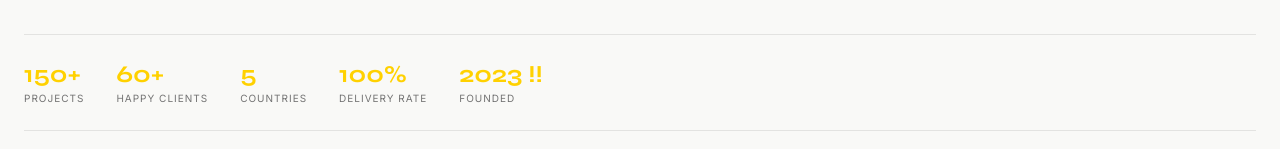
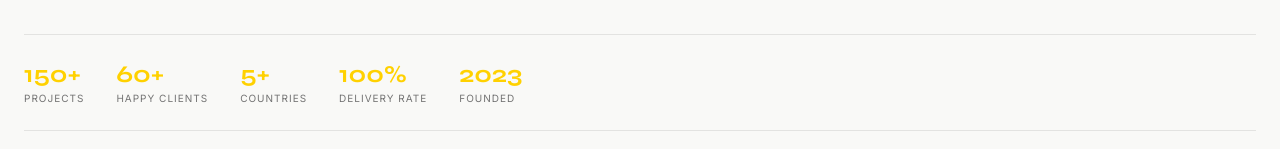
Before and after one commit to JatinMakhija-10/Syntra-Editing-Agency, a React (Vite) app: page / in a window 1280 px wide. Shown: the part 547-696 px from the top of the page. Built offline with nearby package versions, Linux system fonts and the light colour scheme; no server answers; the database is empty.

Commit message:
fix: resolve stat counter numbers wrapping, typo suffix, and card layout

```diff
--- a/src/App.jsx
+++ b/src/App.jsx
@@ -432,9 +432,9 @@ function App() {
                 {[
                   { val: '150', suffix: '+', label: 'Projects' },
                   { val: '60', suffix: '+', label: 'Happy Clients' },
-                  { val: '5', suffix: '', label: 'Countries' },
+                  { val: '5', suffix: '+', label: 'Countries' },
                   { val: '100', suffix: '%', label: 'Delivery Rate' },
-                  { val: '2023', suffix: ' !!', label: 'Founded' },
+                  { val: '2023', suffix: '', label: 'Founded' },
                 ].map((s) => (
                   <div key={s.label} className="flex flex-col">
                     <span className="text-2xl font-bold" style={{ fontFamily: 'var(--font-display)', color: 'var(--brand-yellow)' }}>
@@ -727,7 +727,7 @@ function App() {
                 Every project is a collaboration — fast, transparent, handcrafted. Here's where we stand.
               </p>
             </div>
-            <div className="grid grid-cols-2 gap-6">
+            <div className="grid grid-cols-2 gap-4 md:gap-6">
               <div className="bento-card p-6">
                 <StatCard value={150} suffix="+" label="Projects" trigger={statsTrigger} />
               </div>
@@ -735,13 +735,13 @@ function App() {
                 <StatCard value={60} suffix="+" label="Happy Clients" trigger={statsTrigger} />
               </div>
               <div className="bento-card p-6">
-                <StatCard value={5} suffix="" label="Countries" trigger={statsTrigger} />
+                <StatCard value={5} suffix="+" label="Countries" trigger={statsTrigger} />
               </div>
               <div className="bento-card p-6">
                 <StatCard value={100} suffix="%" label="Delivery Rate" trigger={statsTrigger} />
               </div>
-              <div className="bento-card p-6 col-span-2 md:col-span-1">
-                <StatCard value={2023} suffix=" !!" label="Founded" trigger={statsTrigger} />
+              <div className="bento-card p-6 col-span-2">
+                <StatCard value={2023} suffix="" label="Founded" trigger={statsTrigger} />
               </div>
             </div>
           </div>
--- a/src/index.css
+++ b/src/index.css
@@ -231,14 +231,16 @@
   .stat-number {
     font-family: var(--font-display);
     font-weight: 800;
-    font-size: clamp(2.5rem, 6vw, 5rem);
-    line-height: 1;
+    font-size: clamp(2rem, 3.8vw, 3.75rem);
+    line-height: 1.1;
     background: linear-gradient(135deg, #FFD100 0%, #ffb700 50%, #FFD100 100%);
     -webkit-background-clip: text;
     -webkit-text-fill-color: transparent;
     background-clip: text;
     display: inline-block;
-    padding-right: 0.15em;
+    letter-spacing: -0.02em;
+    white-space: nowrap;
+    padding-right: 0.08em;
   }
 
   /* ── Hero headline gradient ── */
```
